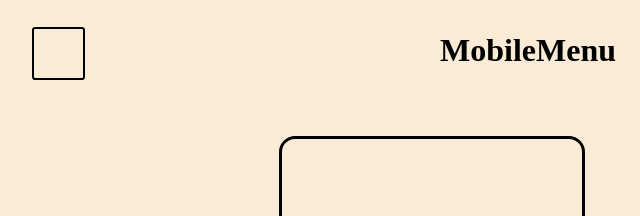
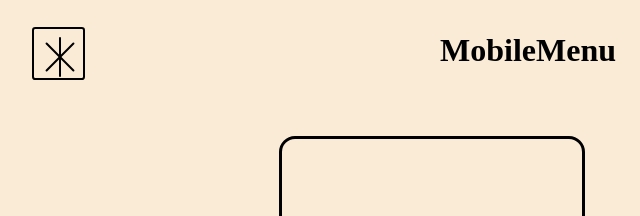
Before and after one commit to MohamedBechirMejri/TOP-MobileMenu, a website built with webpack: page src/template.html in a window 1280 px wide. Both pictures are taken after a click on the button 218 px from the left and 53 px from the top of the page. Shown: the top 216 px of the page, 160-800 px from the left. Built offline with nearby package versions, Linux system fonts and the light colour scheme.

Commit message:
copy code from my other project

```diff
--- a/src/main.scss
+++ b/src/main.scss
@@ -1,4 +1,5 @@
 @use './styles/colors';
+@use './styles/mixins';
 
 body {
     margin: 0;
@@ -28,8 +29,40 @@ nav {
 
         left: 15%;
 
+        .hamburger {
+            width: 3em;
+            height: 0.15em;
+            background: colors.$dark;
+            display: inline-block;
+            position: relative;
+            border-radius: 0.5em;
+
+            &::before {
+                @extend .hamburger;
+                @include mixins.hamburgers;
+                bottom: 0.8em;
+            }
+
+            &::after {
+                @extend .hamburger;
+                @include mixins.hamburgers;
+                top: 0.8em;
+            }
+        }
+
         &.toggled {
-            left: 15%;
+            .hamburger {
+                transform: rotate(45deg);
+
+                &::before {
+                    bottom: 0 !important;
+                }
+
+                &::after {
+                    transform: rotate(-90deg);
+                    top: 0 !important;
+                }
+            }
         }
     }
 
```
